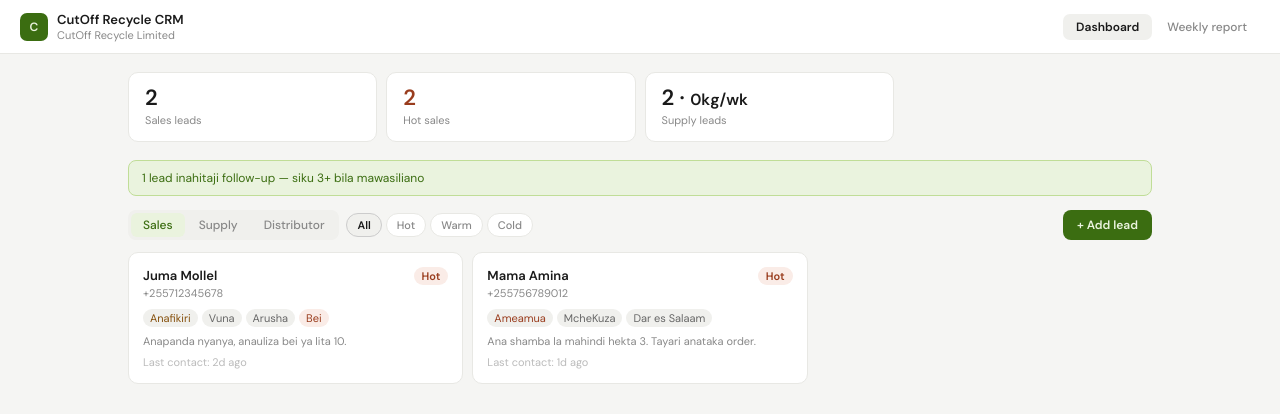
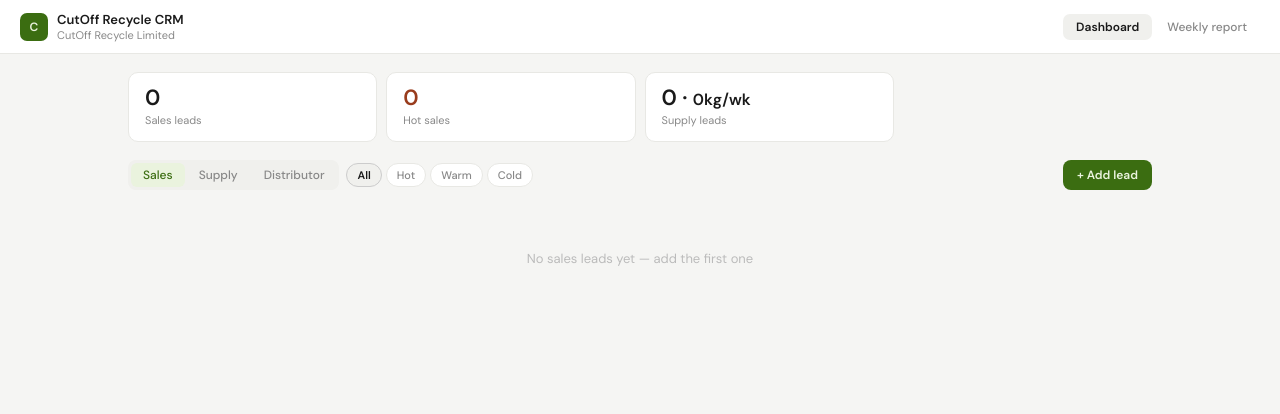
Before and after one commit to iamdaviddenis/cutoff-crm, a React (Create React App) app: page / in a window 1280 px wide. Shown: the top 414 px of the page. Built offline with nearby package versions, Linux system fonts and the light colour scheme.

Commit message:
Start with empty leads and add delete lead option

```diff
--- a/src/App.js
+++ b/src/App.js
@@ -195,7 +195,7 @@ function AddModal({ onClose, onSave, initialType }) {
 }
 
 // ─── DETAIL MODAL ─────────────────────────────────────────────────────────────
-function DetailModal({ lead, onClose, onUpdate }) {
+function DetailModal({ lead, onClose, onUpdate, onDelete }) {
   const [status, setStatus] = useState(lead.status);
   const [notes, setNotes] = useState(lead.notes || "");
   const [connected, setConnected] = useState(lead.connected || false);
@@ -330,6 +330,7 @@ function DetailModal({ lead, onClose, onUpdate }) {
         <div className="mfoot">
           <button className="bghost" onClick={onClose}>Close</button>
           <button className="bprim" onClick={save}>Save changes</button>
+          <button className="bdel" style={{marginLeft:8, color:'#b00', border:'1px solid #b00', background:'none'}} onClick={onDelete}>Delete lead</button>
         </div>
       </div>
     </div>
@@ -387,7 +388,8 @@ function ReportTab({ leads }) {
 // ─── APP ──────────────────────────────────────────────────────────────────────
 export default function App() {
   const [tab, setTab] = useState("dashboard");
-  const [leads, setLeads] = useState(DEMO_LEADS);
+  // Start with empty leads array instead of DEMO_LEADS
+  const [leads, setLeads] = useState([]);
   const [lt, setLt] = useState("sales");
   const [filter, setFilter] = useState("All");
   const [modal, setModal] = useState(null);
@@ -395,6 +397,8 @@ export default function App() {
 
   const addLead = (lead) => setLeads((l) => [lead, ...l]);
   const updateLead = (u) => setLeads((l) => l.map((x) => (x.id === u.id ? u : x)));
+  // Add deleteLead function
+  const deleteLead = (id) => setLeads((l) => l.filter((x) => x.id !== id));
 
   const sl = leads.filter((l) => l.type === "sales");
   const sul = leads.filter((l) => l.type === "supply");
@@ -487,6 +491,8 @@ export default function App() {
           lead={detail}
           onClose={() => setDetail(null)}
           onUpdate={(u) => { updateLead(u); setDetail(null); }}
+          // Pass deleteLead to DetailModal
+          onDelete={() => { deleteLead(detail.id); setDetail(null); }}
         />
       )}
     </div>
```
